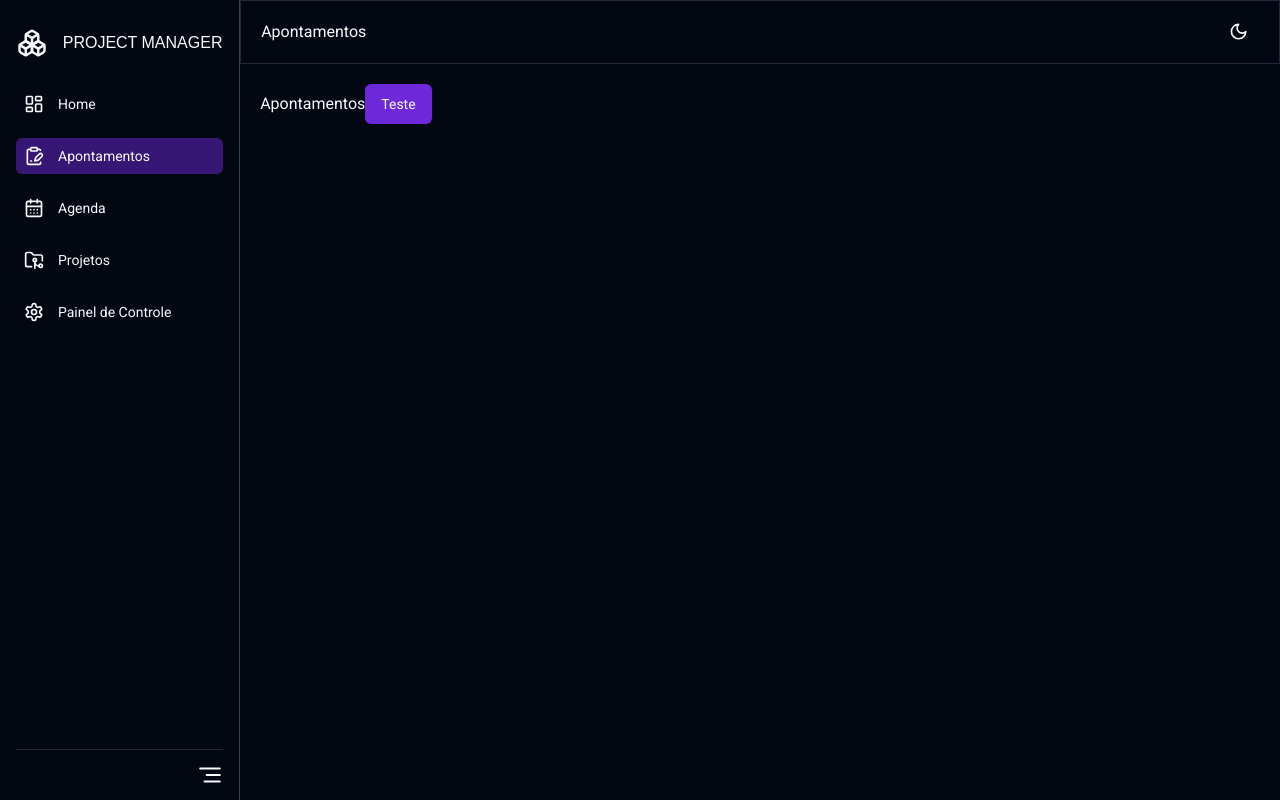
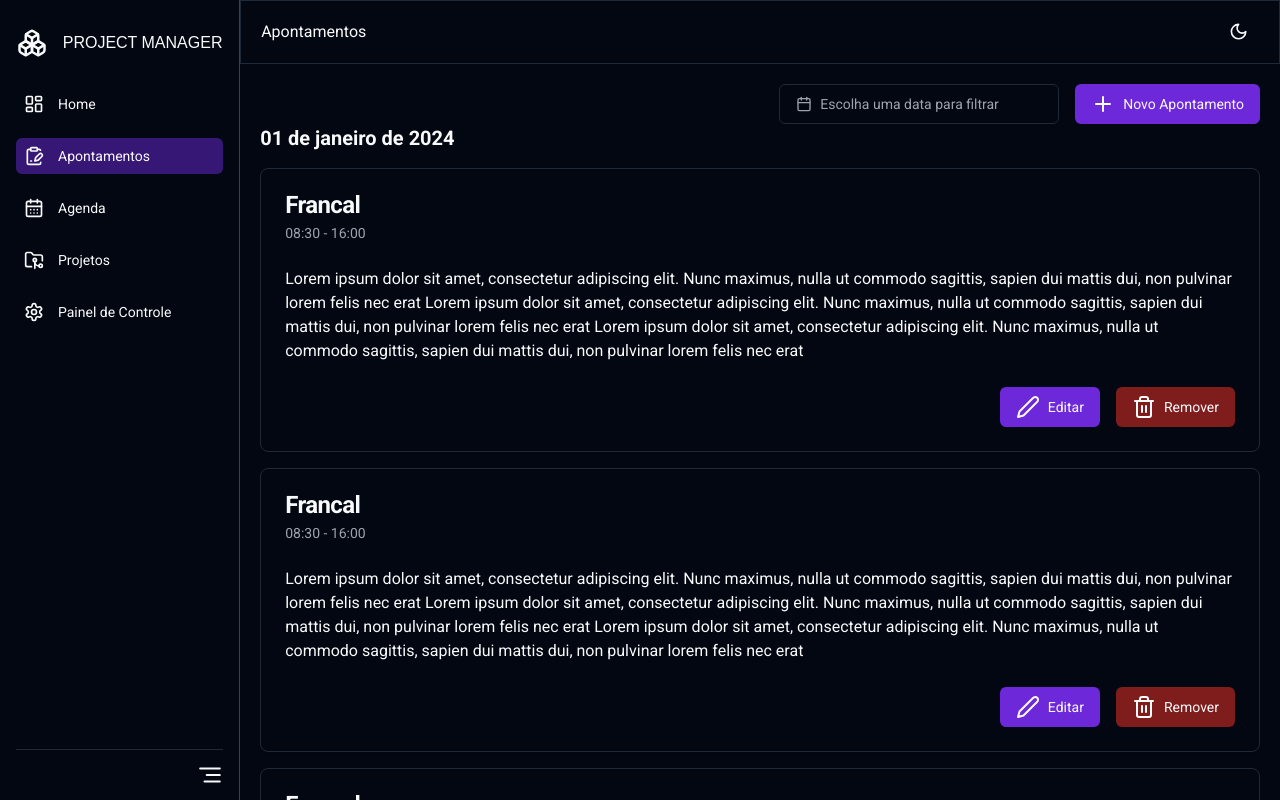
Before and after one commit to VictorCandido/project-manager, a Next.js app: page /appointments in a window 1280 px wide. Built offline with nearby package versions, Linux system fonts and the light colour scheme; a web font is replaced by a local one.

Commit message:
Implementação da base da página de apontamentos

```diff
--- a/app/(main)/appointments/page.tsx
+++ b/app/(main)/appointments/page.tsx
@@ -1,8 +1,14 @@
 "use client";
 
+import { NavigateContext } from "@/contexts/NavigateContext"
+import { Plus } from "lucide-react";
+import { useContext, useEffect } from "react"
+
+import { DatePicker } from "@/components/Datepicker/Datepicker";
 import { Button } from "@/components/ui/button";
-import { NavigateContext } from "@/contexts/NavigateContext"
-import { useContext, useEffect } from "react"
+import AppointmentCard from "@/components/AppointmentCard/AppointmentCard";
+
+
 
 export default function PainelControle() {
   const { setPage } = useContext(NavigateContext);
@@ -13,9 +19,25 @@ export default function PainelControle() {
 
   return (
    <div>
-    Apontamentos
+    {/* HEADER */}
+    <div className="flex justify-end gap-4">
+      <DatePicker />
 
-    <Button>Teste</Button>
+      <Button className="gap-2">
+        <Plus /> Novo Apontamento
+      </Button>
+    </div>
+
+    {/* CONTENT */}
+    <div className="flex flex-col gap-4">
+      <h2 className="text-xl font-bold">01 de janeiro de 2024</h2>
+
+      <AppointmentCard />
+      <AppointmentCard />
+      <AppointmentCard />
+      <AppointmentCard />
+
+    </div>
    </div>
   )
 }
--- a/app/layout.tsx
+++ b/app/layout.tsx
@@ -2,14 +2,13 @@ import { ClerkProvider } from '@clerk/nextjs'
 
 import './globals.css'
 import type { Metadata } from 'next'
-import { Roboto, Overlock_SC } from 'next/font/google'
+import { Roboto } from 'next/font/google'
 import { cn } from '@/lib/utils';
 import { ThemeProvider } from '@/components/providers/ThemeProvider';
-import { NavigateProvider } from '@/contexts/NavigateContext';
 import { Providers } from '@/providers/providers';
 
 const roboto = Roboto({
-  weight: '400',
+  weight: ['400', '700', '900'],
   subsets: ['latin'],
 });
 
--- /dev/null
+++ b/components/AppointmentCard/AppointmentCard.tsx
@@ -0,0 +1,37 @@
+import {
+    Card,
+    CardContent,
+    CardDescription,
+    CardFooter,
+    CardHeader,
+    CardTitle,
+} from "@/components/ui/card"
+import { Button } from "../ui/button";
+import { Pen, Trash2 } from "lucide-react";
+
+const AppointmentCard = () => {
+    return (
+        <Card>
+            <CardHeader>
+                <CardTitle>Francal</CardTitle>
+                <CardDescription>08:30 - 16:00</CardDescription>
+            </CardHeader>
+            <CardContent>
+                <p>Lorem ipsum dolor sit amet, consectetur adipiscing elit. Nunc maximus, nulla ut commodo sagittis, sapien dui mattis dui, non pulvinar lorem felis nec erat Lorem ipsum dolor sit amet, consectetur adipiscing elit. Nunc maximus, nulla ut commodo sagittis, sapien dui mattis dui, non pulvinar lorem felis nec erat Lorem ipsum dolor sit amet, consectetur adipiscing elit. Nunc maximus, nulla ut commodo sagittis, sapien dui mattis dui, non pulvinar lorem felis nec erat</p>
+            </CardContent>
+            <CardFooter>
+                <div className="flex gap-4 justify-end w-full">
+                <Button className="gap-2">
+                <Pen /> Editar
+                </Button>
+
+                <Button className="gap-2" variant="destructive">
+                <Trash2 /> Remover
+                </Button>
+                </div>
+            </CardFooter>
+        </Card>
+    );
+}
+
+export default AppointmentCard;
--- /dev/null
+++ b/components/Datepicker/Datepicker.tsx
@@ -0,0 +1,45 @@
+"use client"
+
+import * as React from "react"
+import { format } from "date-fns"
+import { Calendar as CalendarIcon } from "lucide-react"
+import { ptBR } from 'date-fns/locale/pt-BR';
+
+import { cn } from "@/lib/utils"
+import { Button } from "@/components/ui/button"
+import { Calendar } from "@/components/ui/calendar"
+import {
+  Popover,
+  PopoverContent,
+  PopoverTrigger,
+} from "@/components/ui/popover"
+
+export function DatePicker() {
+  const [date, setDate] = React.useState<Date>()
+
+  return (
+    <Popover>
+      <PopoverTrigger asChild>
+        <Button
+          variant={"outline"}
+          className={cn(
+            "w-[280px] justify-start text-left font-normal",
+            !date && "text-muted-foreground"
+          )}
+        >
+          <CalendarIcon className="mr-2 h-4 w-4" />
+          {date ? format(date, "PPP", { locale: ptBR }) : <span>Escolha uma data para filtrar</span>}
+        </Button>
+      </PopoverTrigger>
+      <PopoverContent className="w-auto p-0">
+        <Calendar
+          mode="single"
+          selected={date}
+          onSelect={setDate}
+          locale={ptBR}
+          initialFocus
+        />
+      </PopoverContent>
+    </Popover>
+  )
+}
--- a/components/Sidebar/SidebarItem.tsx
+++ b/components/Sidebar/SidebarItem.tsx
@@ -16,7 +16,7 @@ const SidebarItem = ({ menu, index, open }: SidebarItemProps) => {
     return (
         <Link
             href={menu?.link}
-            className={`group flex items-center text-sm gap-3.5 font-medium p-2 hover:bg-secondary dark:hover:bg-primary rounded-md ${menu.key === page.key && 'font-extrabold bg-secondary/30 dark:text-zinc-50 dark:bg-primary/50'}`}
+            className={`group flex items-center text-sm gap-3.5 font-medium p-2 hover:bg-secondary dark:hover:bg-primary rounded-md ${menu.key === page.key && 'font-bold bg-secondary/30 dark:text-zinc-50 dark:bg-primary/50'}`}
         >
             <div>
                 {<menu.icon
--- /dev/null
+++ b/components/ui/calendar.tsx
@@ -0,0 +1,66 @@
+"use client"
+
+import * as React from "react"
+import { ChevronLeft, ChevronRight } from "lucide-react"
+import { DayPicker } from "react-day-picker"
+
+import { cn } from "@/lib/utils"
+import { buttonVariants } from "@/components/ui/button"
+
+export type CalendarProps = React.ComponentProps<typeof DayPicker>
+
+function Calendar({
+  className,
+  classNames,
+  showOutsideDays = true,
+  ...props
+}: CalendarProps) {
+  return (
+    <DayPicker
+      showOutsideDays={showOutsideDays}
+      className={cn("p-3", className)}
+      classNames={{
+        months: "flex flex-col sm:flex-row space-y-4 sm:space-x-4 sm:space-y-0",
+        month: "space-y-4",
+        caption: "flex justify-center pt-1 relative items-center",
+        caption_label: "text-sm font-medium",
+        nav: "space-x-1 flex items-center",
+        nav_button: cn(
+          buttonVariants({ variant: "outline" }),
+          "h-7 w-7 bg-transparent p-0 opacity-50 hover:opacity-100"
+        ),
+        nav_button_previous: "absolute left-1",
+        nav_button_next: "absolute right-1",
+        table: "w-full border-collapse space-y-1",
+        head_row: "flex",
+        head_cell:
+          "text-muted-foreground rounded-md w-9 font-normal text-[0.8rem]",
+        row: "flex w-full mt-2",
+        cell: "h-9 w-9 text-center text-sm p-0 relative [&:has([aria-selected].day-range-end)]:rounded-r-md [&:has([aria-selected].day-outside)]:bg-accent/50 [&:has([aria-selected])]:bg-accent first:[&:has([aria-selected])]:rounded-l-md last:[&:has([aria-selected])]:rounded-r-md focus-within:relative focus-within:z-20",
+        day: cn(
+          buttonVariants({ variant: "ghost" }),
+          "h-9 w-9 p-0 font-normal aria-selected:opacity-100"
+        ),
+        day_range_end: "day-range-end",
+        day_selected:
+          "bg-primary text-primary-foreground hover:bg-primary hover:text-primary-foreground focus:bg-primary focus:text-primary-foreground",
+        day_today: "bg-accent text-accent-foreground",
+        day_outside:
+          "day-outside text-muted-foreground opacity-50 aria-selected:bg-accent/50 aria-selected:text-muted-foreground aria-selected:opacity-30",
+        day_disabled: "text-muted-foreground opacity-50",
+        day_range_middle:
+          "aria-selected:bg-accent aria-selected:text-accent-foreground",
+        day_hidden: "invisible",
+        ...classNames,
+      }}
+      components={{
+        IconLeft: ({ ...props }) => <ChevronLeft className="h-4 w-4" />,
+        IconRight: ({ ...props }) => <ChevronRight className="h-4 w-4" />,
+      }}
+      {...props}
+    />
+  )
+}
+Calendar.displayName = "Calendar"
+
+export { Calendar }
--- /dev/null
+++ b/components/ui/card.tsx
@@ -0,0 +1,79 @@
+import * as React from "react"
+
+import { cn } from "@/lib/utils"
+
+const Card = React.forwardRef<
+  HTMLDivElement,
+  React.HTMLAttributes<HTMLDivElement>
+>(({ className, ...props }, ref) => (
+  <div
+    ref={ref}
+    className={cn(
+      "rounded-lg border bg-card text-card-foreground shadow-sm",
+      className
+    )}
+    {...props}
+  />
+))
+Card.displayName = "Card"
+
+const CardHeader = React.forwardRef<
+  HTMLDivElement,
+  React.HTMLAttributes<HTMLDivElement>
+>(({ className, ...props }, ref) => (
+  <div
+    ref={ref}
+    className={cn("flex flex-col space-y-1.5 p-6", className)}
+    {...props}
+  />
+))
+CardHeader.displayName = "CardHeader"
+
+const CardTitle = React.forwardRef<
+  HTMLParagraphElement,
+  React.HTMLAttributes<HTMLHeadingElement>
+>(({ className, ...props }, ref) => (
+  <h3
+    ref={ref}
+    className={cn(
+      "text-2xl font-semibold leading-none tracking-tight",
+      className
+    )}
+    {...props}
+  />
+))
+CardTitle.displayName = "CardTitle"
+
+const CardDescription = React.forwardRef<
+  HTMLParagraphElement,
+  React.HTMLAttributes<HTMLParagraphElement>
+>(({ className, ...props }, ref) => (
+  <p
+    ref={ref}
+    className={cn("text-sm text-muted-foreground", className)}
+    {...props}
+  />
+))
+CardDescription.displayName = "CardDescription"
+
+const CardContent = React.forwardRef<
+  HTMLDivElement,
+  React.HTMLAttributes<HTMLDivElement>
+>(({ className, ...props }, ref) => (
+  <div ref={ref} className={cn("p-6 pt-0", className)} {...props} />
+))
+CardContent.displayName = "CardContent"
+
+const CardFooter = React.forwardRef<
+  HTMLDivElement,
+  React.HTMLAttributes<HTMLDivElement>
+>(({ className, ...props }, ref) => (
+  <div
+    ref={ref}
+    className={cn("flex items-center p-6 pt-0", className)}
+    {...props}
+  />
+))
+CardFooter.displayName = "CardFooter"
+
+export { Card, CardHeader, CardFooter, CardTitle, CardDescription, CardContent }
--- a/package.json
+++ b/package.json
@@ -28,10 +28,12 @@
     "class-variance-authority": "^0.7.0",
     "clsx": "^2.0.0",
     "cmdk": "^0.2.0",
+    "date-fns": "^3.2.0",
     "lucide-react": "^0.309.0",
     "next": "13.5.4",
     "next-themes": "^0.2.1",
     "react": "^18",
+    "react-day-picker": "^8.10.0",
     "react-dom": "^18",
     "tailwind-merge": "^1.14.0",
     "tailwindcss-animate": "^1.0.7",
```
Also changed, not shown: 1 other file (tests, documents, lock files or other folders).
